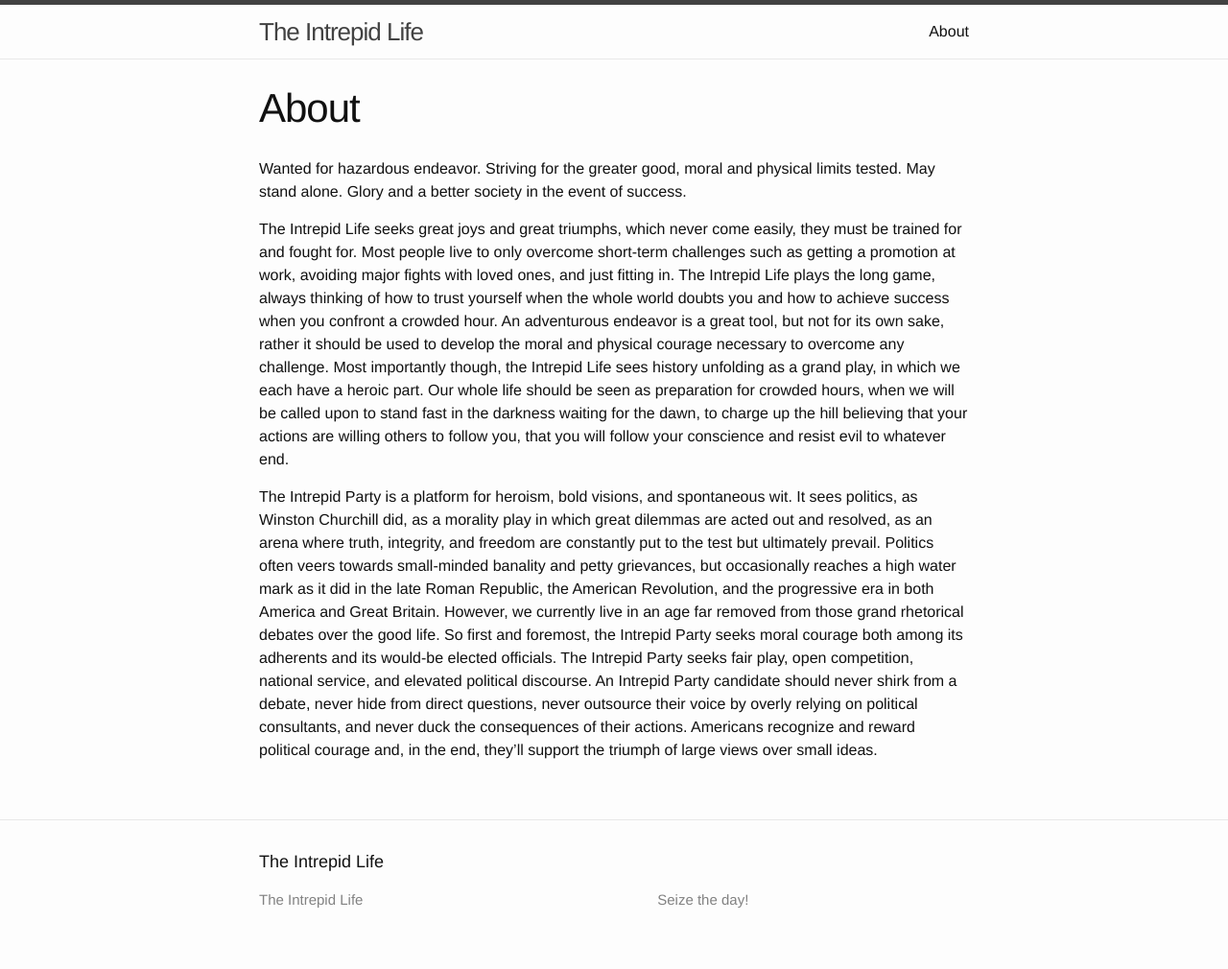
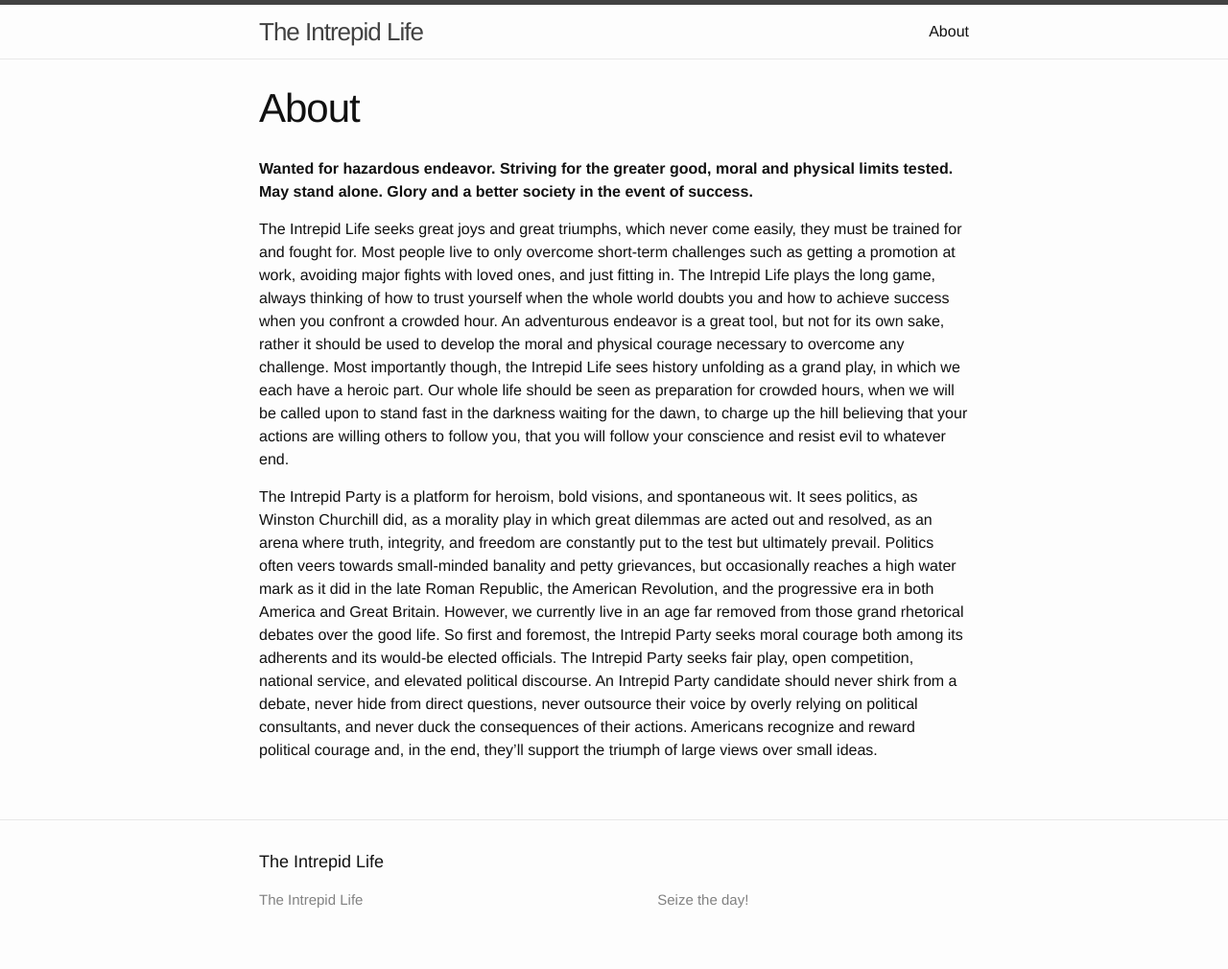
Before and after one commit to Intrepid-Life/intrepid-life.github.io, a Jekyll site: the page built from about.md, in a window 1280 px wide. Shown: the whole page at 96% size. Built offline with Jekyll 4.4.1, drawn with Linux system fonts in a browser that asks for light colours.

```diff
--- a/about.md
+++ b/about.md
@@ -4,7 +4,7 @@ title: About
 permalink: /about/
 ---
 
-Wanted for hazardous endeavor.  Striving for the greater good, moral and physical limits tested. May stand alone. Glory and a better society in the event of success.
+**Wanted for hazardous endeavor.  Striving for the greater good, moral and physical limits tested. May stand alone. Glory and a better society in the event of success.**
 
 The Intrepid Life seeks great joys and great triumphs, which never come easily, they must be trained for and fought for. Most people live to only overcome short-term challenges such as getting a promotion at work, avoiding major fights with loved ones, and just fitting in. The Intrepid Life plays the long game, always thinking of how to  trust yourself when the whole world doubts you and how to achieve success when you confront a crowded hour. An adventurous endeavor is a great tool, but not for its own sake, rather it should be used to develop the moral and physical courage necessary to overcome any challenge. Most importantly though, the Intrepid Life sees history unfolding as a grand play, in which we each have a heroic part. Our whole life should be seen as preparation for crowded hours,  when we will be called upon to stand fast in the darkness waiting for the dawn, to charge up the hill believing that your actions are willing others to follow you, that you will follow your conscience and resist evil to whatever end.
 
```
